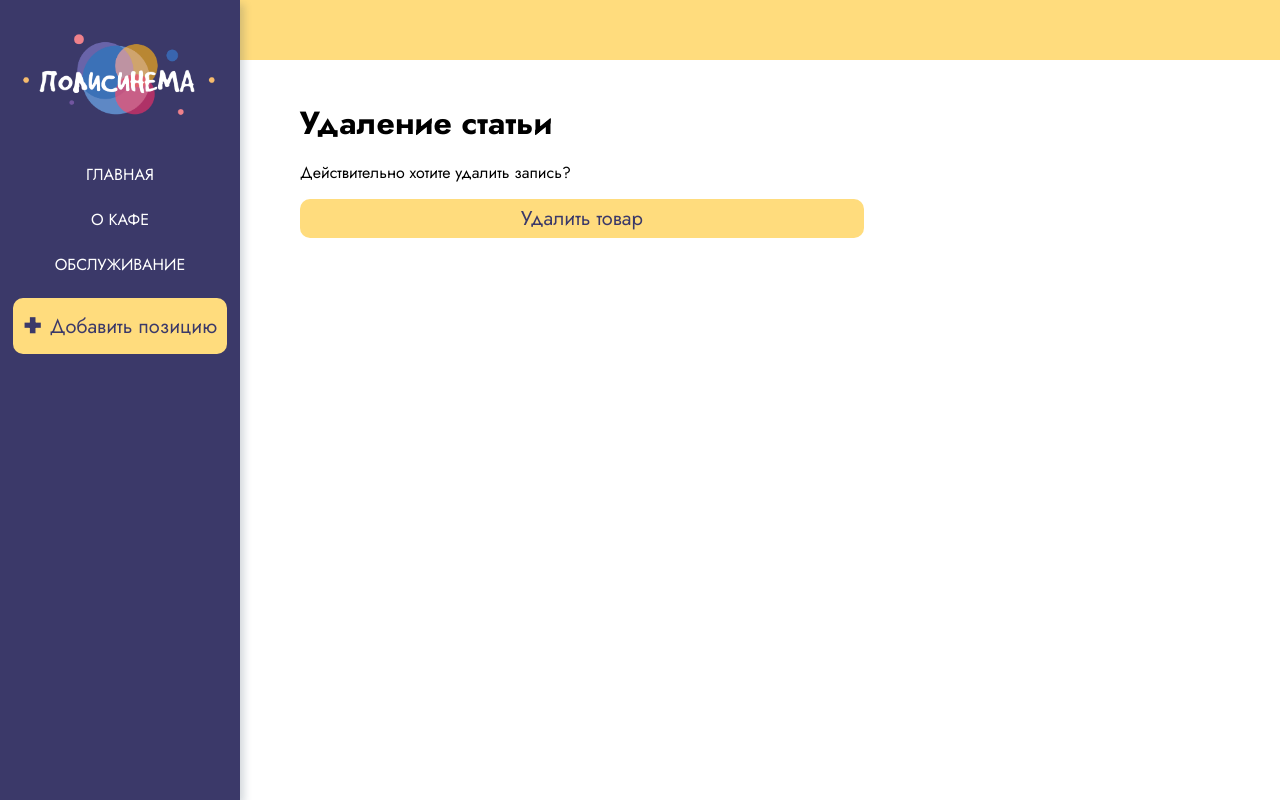
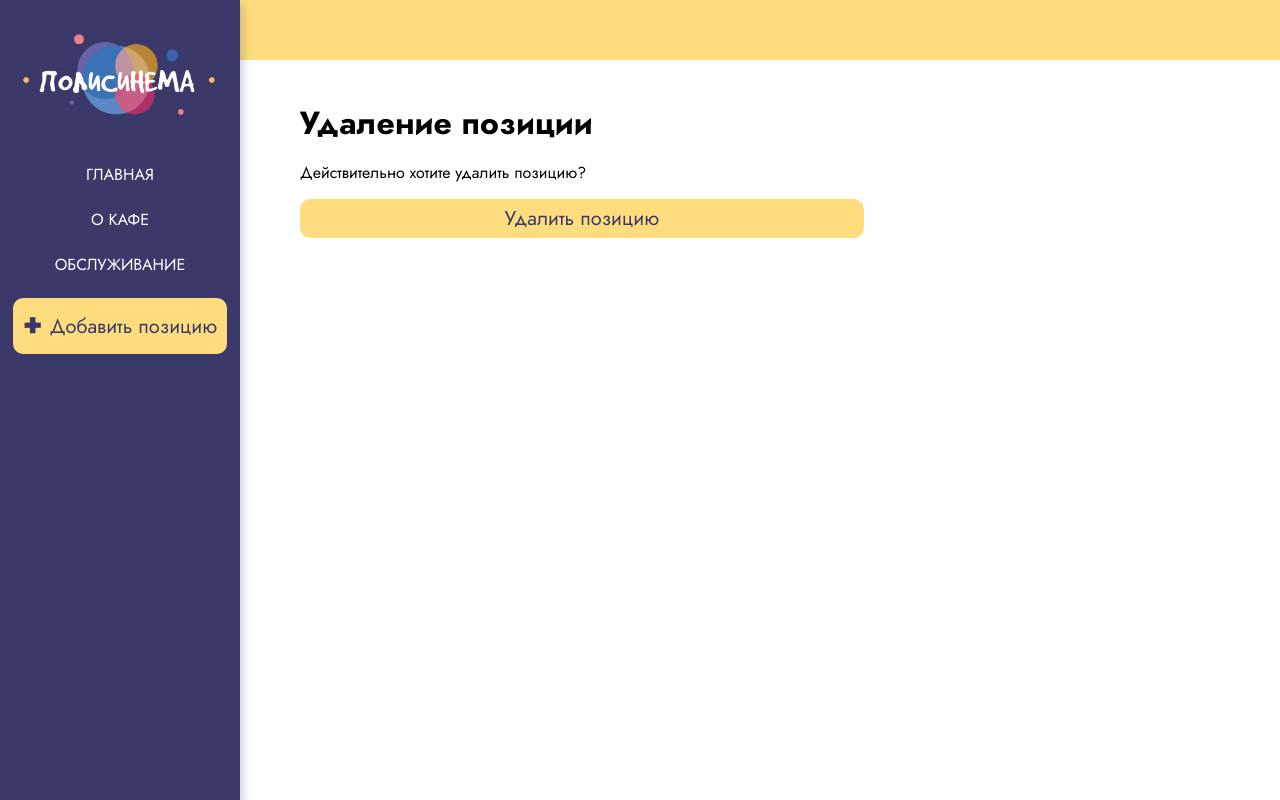
Before and after one commit to ShipaShipovnik/practice, a Django app: page /1/delete in a window 1280 px wide. Run offline with Django 5.2, Linux system fonts and the light colour scheme; data comes from the database, SQL or seed files in the repository; both versions use the stored data as it was after the commit.

Commit message:
Отчет + изменения текста на странице удаления

```diff
--- a/practice/main/templates/main/delete.html
+++ b/practice/main/templates/main/delete.html
@@ -3,11 +3,11 @@
 
 {% block content %}
 <div class="features">
-    <h1>Удаление статьи</h1>
+    <h1>Удаление позиции</h1>
     <form method="post">
         {% csrf_token %}
-        <p>Действительно хотите удалить запись?</p>
-        <button type="submit"> Удалить товар </button>
+        <p>Действительно хотите удалить позицию?</p>
+        <button type="submit"> Удалить позицию </button>
     </form>
 </div>
 {% endblock %}
```
Also changed, not shown: practice/db.sqlite3, 2 other files.
